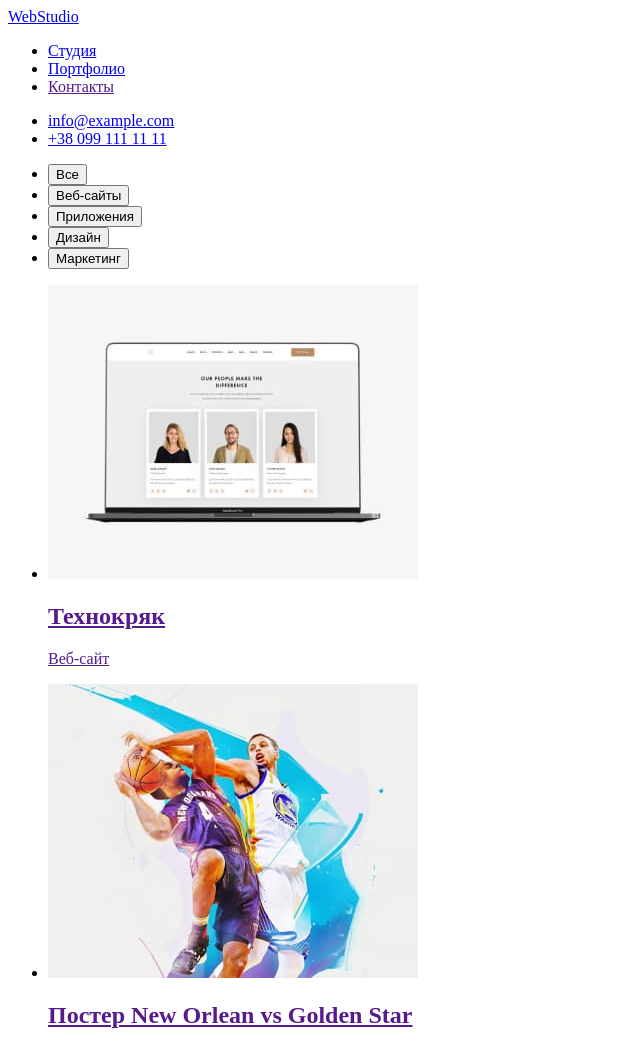
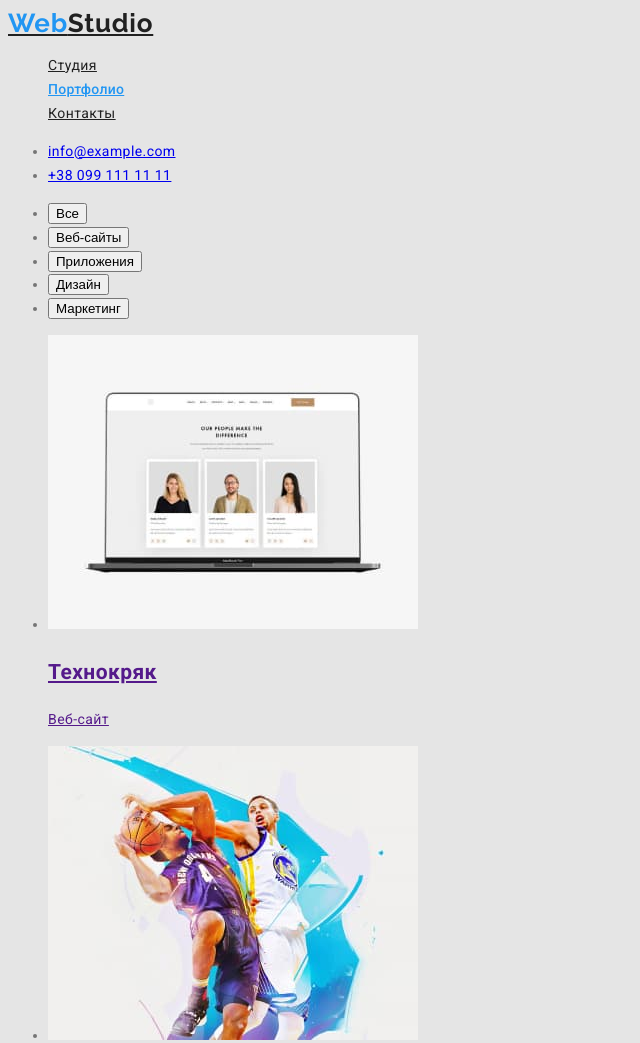
Before and after one commit to balanska/goit-markup-hw-02, a plain HTML site: page portfolio.html in a window 1280 px wide. Shown: the top 1043 px of the page, without its empty margins (0-640 px from the left). Drawn offline with Linux system fonts and the light colour scheme.

Commit message:
2
Д2 вариант 4

```diff
--- /dev/null
+++ b/css/styles.css
@@ -0,0 +1,48 @@
+/* цвет основного текста #7575 */
+/* цвет заголовков #212121;
+ */
+/* белый #FFFFFF  */
+/* акцент #18A0FB */
+/* цвет фона #E5E5E5 */
+
+:root {
+    --primary-text-color: #757575;
+    --title-text-color: #212121;
+    --accent-color: #2196F3;
+    --primary-white-color: #ffffff;
+    --background-color: #E5E5E5;
+  }
+  body {
+    background-color: var(--background-color);
+    color: var(--primary-text-color);
+    font-family: Roboto, sans-serif;
+    letter-spacing: 0.03em;
+    font-size: 14px;
+    line-height: 1.71;
+  }
+  /* Logo */
+
+.logo {
+    color: var(--title-text-color);
+    font-family: Raleway, sans-serif;
+font-weight: 700;
+font-size: 26px;
+line-height: 1.19;
+letter-spacing: 0.03em;
+}
+.accent {
+    color: var(--accent-color);
+}
+.site-nav .link-current {
+color: var(--accent-color);
+font-weight: 500;
+font-size: 14px;
+line-height: 1.14;
+letter-spacing: 0.02em;
+}
+.site-nav .link {
+ color:var(--title-text-color);
+}
+.list {
+  list-style: none;
+}
--- a/portfolio.html
+++ b/portfolio.html
@@ -5,23 +5,27 @@
     <meta http-equiv="X-UA-Compatible" content="IE=edge">
     <meta name="viewport" content="width=device-width, initial-scale=1.0">
     <title>Document</title>
+    <link rel="preconnect" href="https://fonts.googleapis.com">
+<link rel="preconnect" href="https://fonts.gstatic.com" crossorigin>
+<link href="https://fonts.googleapis.com/css2?family=Raleway:wght@700&family=Roboto:wght@400;500;700;900&display=swap" rel="stylesheet">
+<link rel="stylesheet" href="./css/styles.css" />
 </head>
 <body>
     <!--Шапка сайта-->
     <header>
         <nav>
-            <a href="./index.html">
-                    WebStudio
-            </a>
-            <ul>
+            <a href="./index.html"class="logo">
+                    <span class="accent">Web</span>Studio
+                         </a>
+            <ul class="site-nav list">
                 <li>
-                    <a href="./index.html">Студия</a>
+                    <a href="./index.html"class="link">Студия</a>
                 </li>
                 <li>
-                    <a href="./portfolio.html">Портфолио</a>
+                    <a href="./portfolio.html"class="link-current">Портфолио</a>
                 </li>
                 <li>
-                    <a href="">Контакты</a>
+                    <a href=""class="link">Контакты</a>
                 </li>
             </ul>
         </nav>
```
